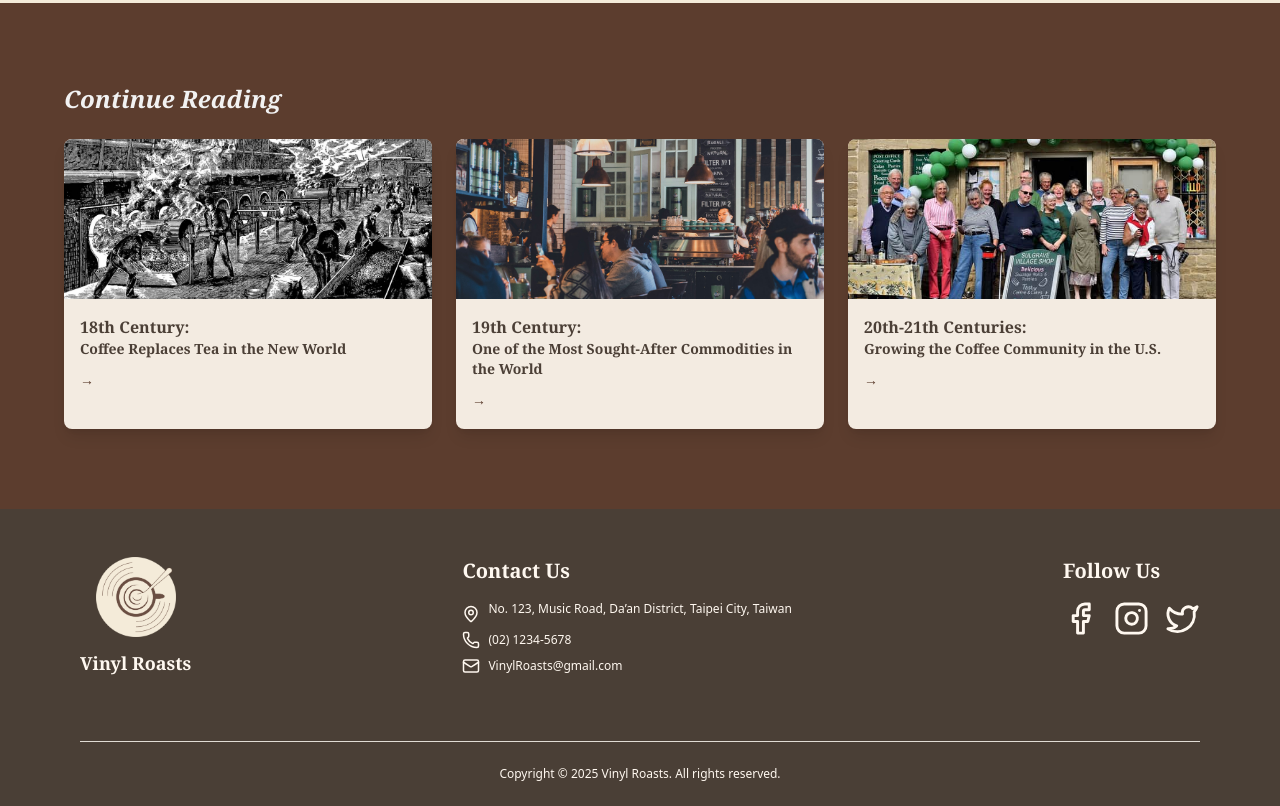
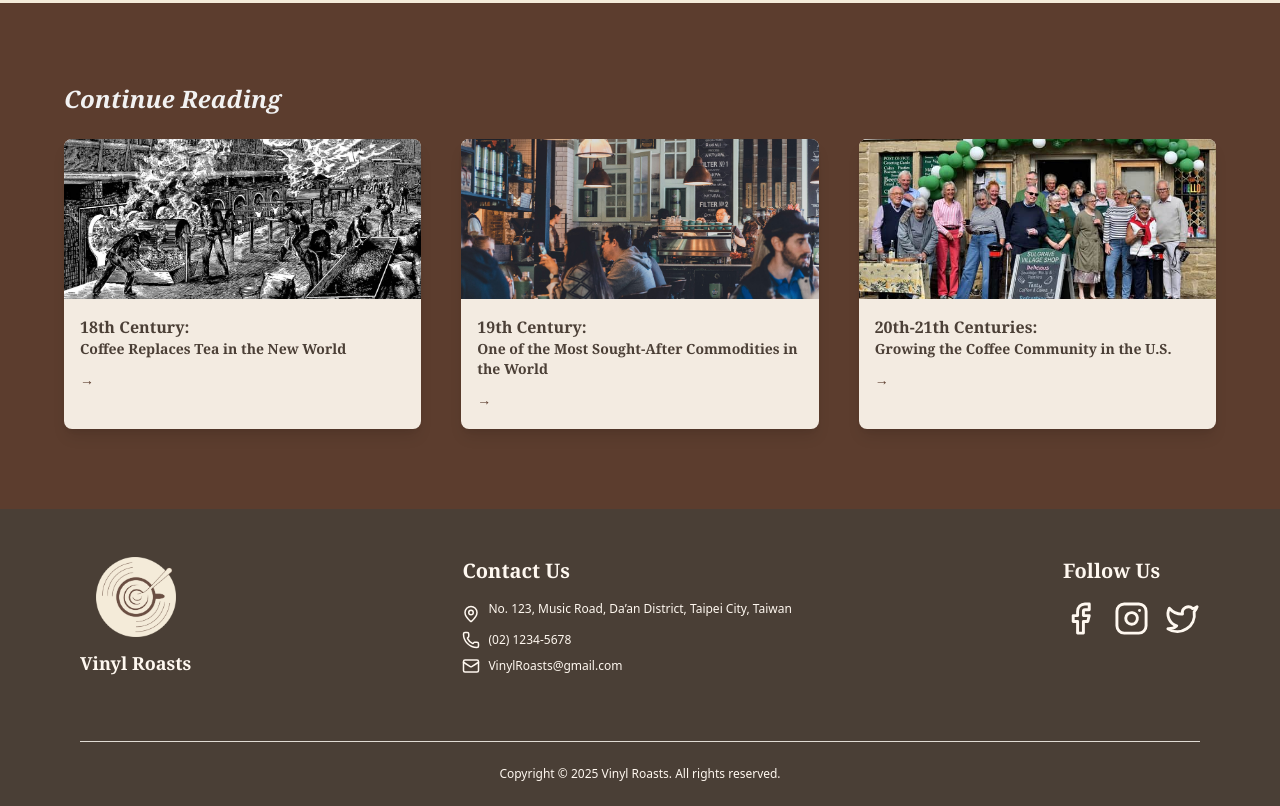
Before and after one commit to yunob01/react-midterm, a React (Vite) app: page /culture in a window 1280 px wide. Shown: the part 1980-2786 px from the top of the page. Built offline with nearby package versions, Linux system fonts and the light colour scheme.

Commit message:
調整RWD

```diff
--- a/src/components/ContinueReading.jsx
+++ b/src/components/ContinueReading.jsx
@@ -17,7 +17,7 @@
     return (
       <section className="bg-[#5c3d2e] text-[#4B3F36] px-16 py-20 font-serif">
         <h2 className="text-xl sm:text-2xl font-semibold mb-6 text-[#F2F2F2] italic">Continue Reading</h2>
-        <div className="grid md:grid-cols-3 gap-6">
+        <div className="grid md:grid-cols-3 gap-10">
           {items.map((item, index) => (
             <div
               key={index}
```
